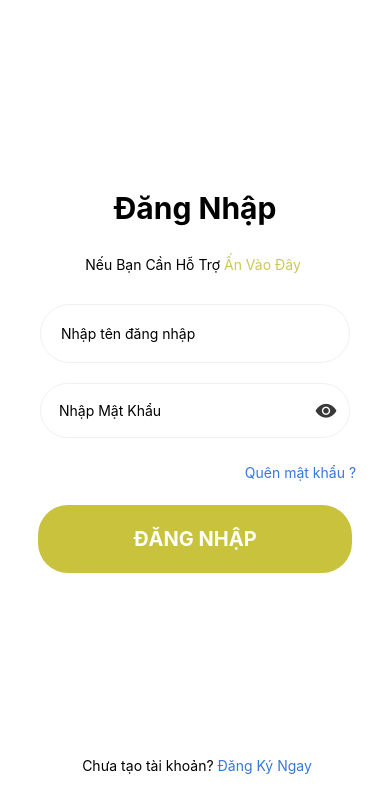
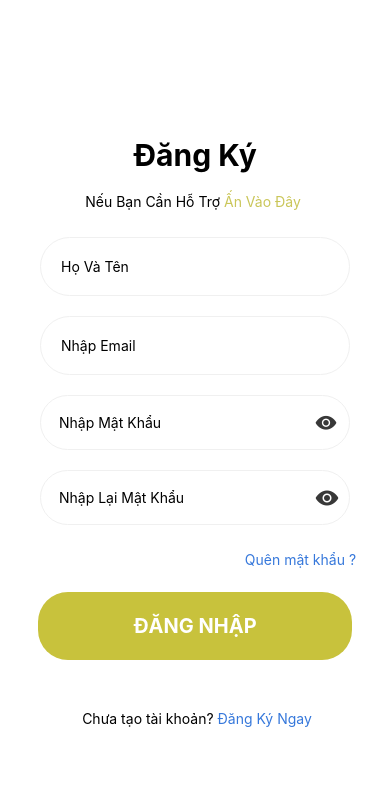
Before and after one commit to HaiYen-hp/BookSelling, a React Native app in the folder client/: screen / in a window 390 px wide. Shown: the top 812 px of the page. Built offline with nearby package versions, Linux system fonts and the light colour scheme.

Commit message:
Update DangNhap/DangKy

```diff
--- a/client/App.js
+++ b/client/App.js
@@ -8,8 +8,8 @@ import SignInScreen from './app/components/Authentication/SignInScreen';
 export default function App() {
     return (
         <View style={styles.container}>
-            <SignUpScreen/>
-            {/* <SignInScreen/> */}
+            {/* <SignUpScreen/> */}
+            <SignInScreen/>
         </View>
     );
 }
@@ -19,6 +19,8 @@ const styles = StyleSheet.create({
     }
 });
 
+
+// MÀN CHÀO MỪNG
 
 // export default function App() {
 //     return (
@@ -60,6 +62,9 @@ const styles = StyleSheet.create({
 //
 //
 //
+
+
+// MÀN LỰA CHỌN ĐĂNG NHẬP/ĐĂNG KÝ
 
 // export default function App() {
 //     return (
--- a/client/app/components/Authentication/SignInScreen.js
+++ b/client/app/components/Authentication/SignInScreen.js
@@ -11,10 +11,11 @@ const SignInScreen = () => {
 
     const handlePasswordVisibility = () => {
         if (rightIcon === 'eye') {
-          setRightIcon('eye-off');
+            setRightIcon('eye-off');
         } else if (rightIcon === 'eye-off') {
-          setRightIcon('eye');
+            setRightIcon('eye');
         }
+        setViewPassword(!viewPassword);
     };
 
 
@@ -38,8 +39,7 @@ const SignInScreen = () => {
                 <View style={styles.inputContainer}>
                     <TextInput style={[styles.inputField]} secureTextEntry={viewPassword} placeholder='Nhập Mật Khẩu'></TextInput>
                     <TouchableOpacity onPress={() => {
-                            setViewPassword((prev) => !prev),
-                            handlePasswordVisibility()
+                            handlePasswordVisibility();
                         }}>
                         <Ionicons name={rightIcon} size={22} color="#383838" />
                     </TouchableOpacity>
@@ -47,7 +47,7 @@ const SignInScreen = () => {
                 <View style={styles.inputContainer}>
                     <TextInput style={styles.inputField} secureTextEntry={viewPassword} placeholder='Nhập Lại Mật Khẩu'></TextInput>
                     <TouchableOpacity onPress={() => {
-                            setViewPassword((prev) => !prev)
+                            handlePasswordVisibility();
                         }}>
                         <Ionicons name={rightIcon} size={24} color="#383838" />
                     </TouchableOpacity>
--- a/client/app/components/Authentication/SignUpScreen.js
+++ b/client/app/components/Authentication/SignUpScreen.js
@@ -16,6 +16,7 @@ const SignUpScreen = () => {
         } else if (rightIcon === 'eye-off') {
           setRightIcon('eye');
         }
+        setViewPassword(!viewPassword);
     };
 
     return (
@@ -37,8 +38,7 @@ const SignUpScreen = () => {
                 <View style={styles.inputContainer}>
                     <TextInput style={[styles.inputField]} secureTextEntry={viewPassword} placeholder='Nhập Mật Khẩu'></TextInput>
                     <TouchableOpacity onPress={() => {
-                            setViewPassword((prev) => !prev),
-                            handlePasswordVisibility()
+                            handlePasswordVisibility();
                         }}>
                         <Ionicons name={rightIcon} size={22} color="#383838" />
                     </TouchableOpacity>
```
